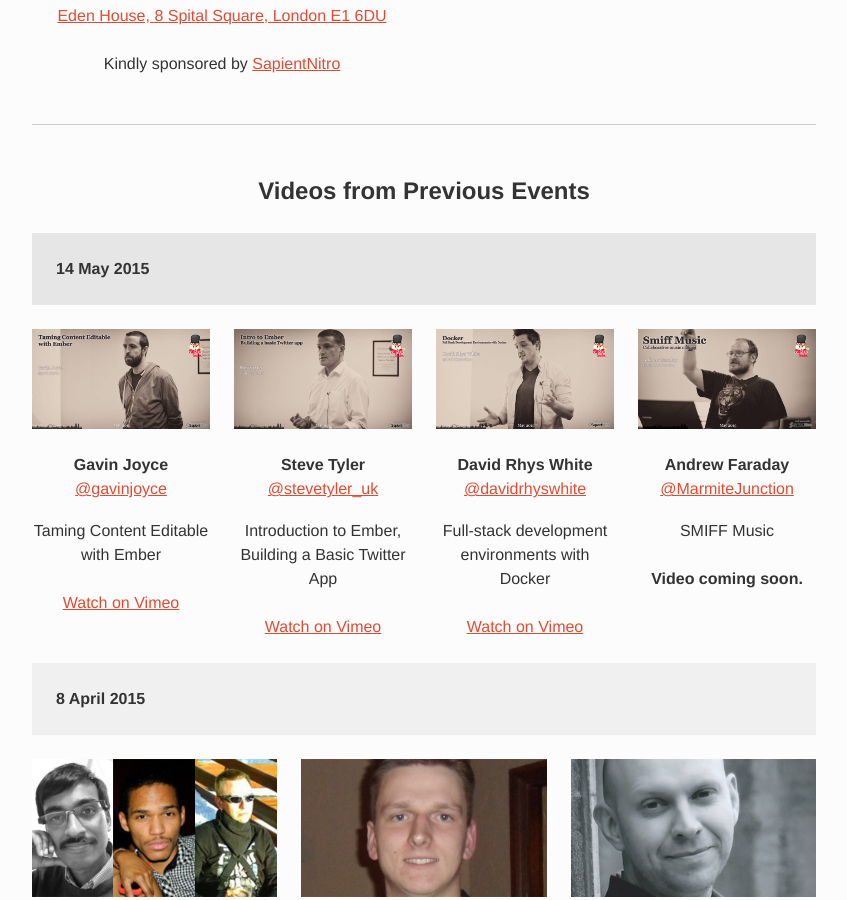
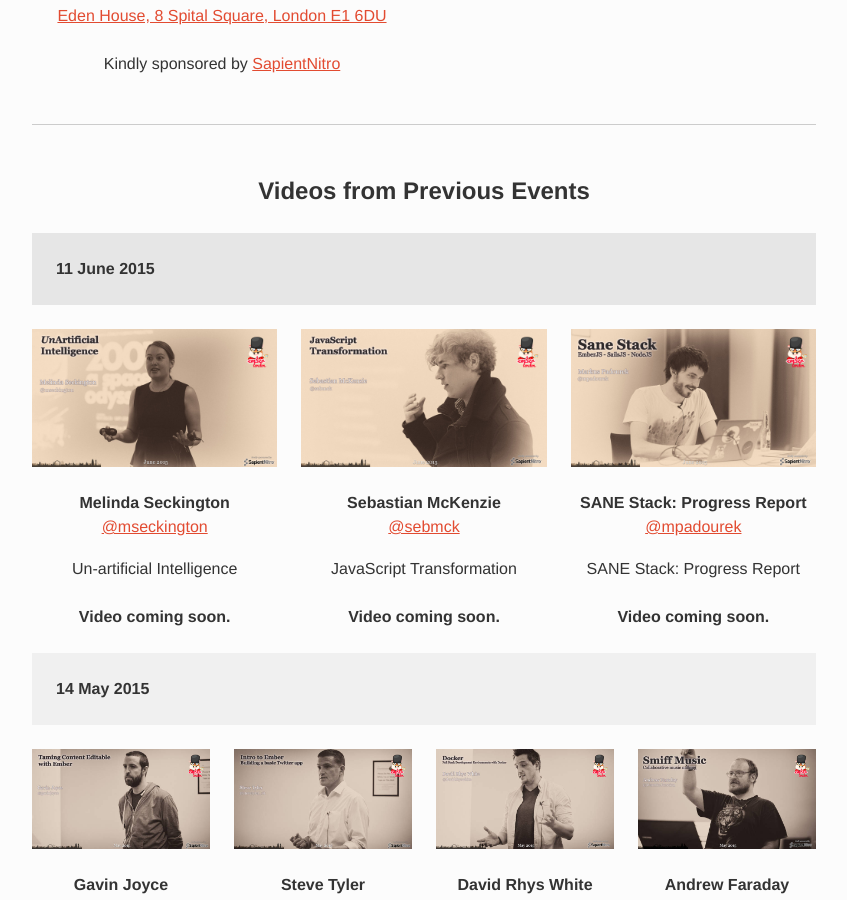
Before and after one commit to emberlondon/emberlondon.github.io, a Jekyll site: the page built from index.html, in a window 1280 px wide and 900 px high, scrolled down 1530 px. Shown: the whole window, without its empty margins (216-1063 px from the left). Built offline with Jekyll 4.4.1, drawn with Linux system fonts in a browser that asks for light colours; nearby versions of some CDN libraries.

Commit message:
Update for July 2015

```diff
--- a/_data/previous-events.yml
+++ b/_data/previous-events.yml
@@ -1,3 +1,20 @@
+- date: 11 June 2015
+  talks:
+  - speaker_name: Melinda Seckington
+    speaker_twitter: mseckington
+    image: images/speakers/mseckington.jpg
+    info: "Un-artificial Intelligence"
+    video_url:
+  - speaker_name: Sebastian McKenzie
+    speaker_twitter: sebmck
+    image: images/speakers/sebmck.jpg
+    info: "JavaScript Transformation"
+    video_url:
+  - speaker_name: "SANE Stack: Progress Report"
+    speaker_twitter: mpadourek
+    image: images/speakers/mpadourek.jpg
+    info: "SANE Stack: Progress Report"
+    video_url:
 - date: 14 May 2015
   talks:
   - speaker_name: Gavin Joyce
```
Also changed, not shown: images/speakers/mpadourek.jpg (added), images/speakers/mseckington.jpg, images/speakers/sebmck.jpg (added).
